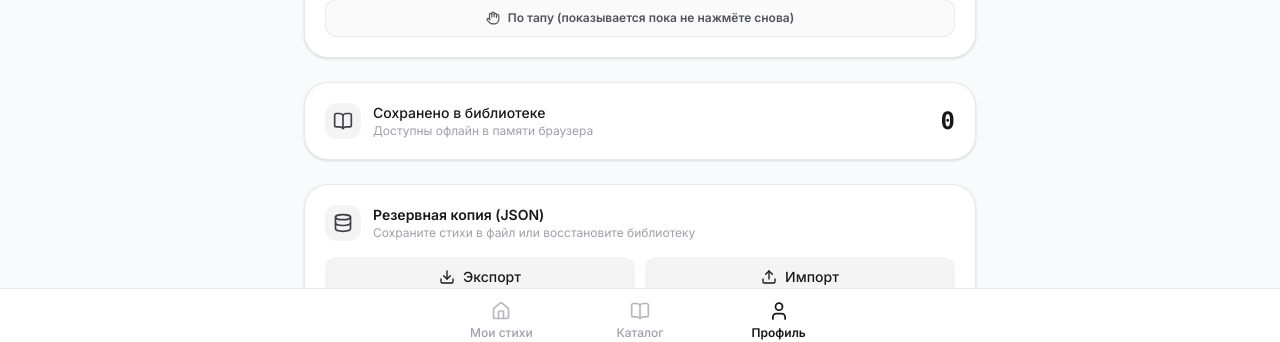
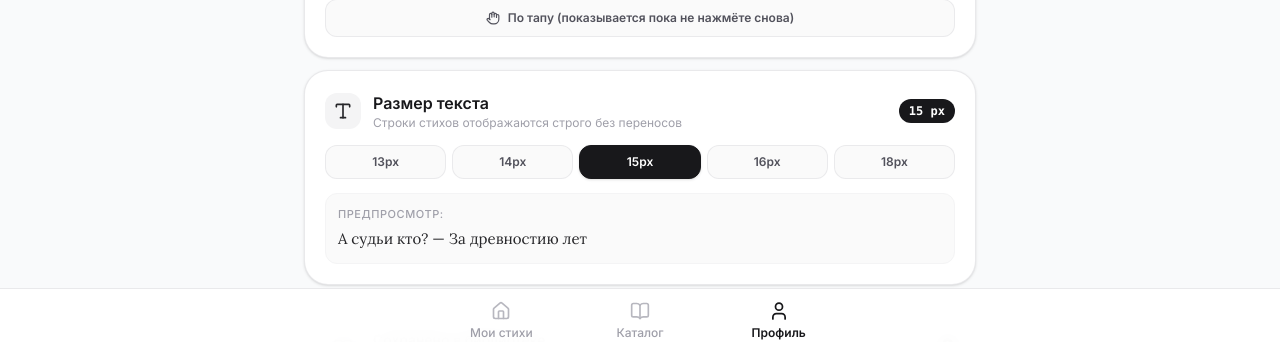
Before and after one commit to kingVitya/verso, a React (Vite) app: page / in a window 1280 px wide. Both pictures are taken after a click on the button "Профиль". Shown: the part 447-789 px from the top of the page. Built offline with nearby package versions, Linux system fonts and the light colour scheme; no server answers.

Commit message:
feat: add adjustable font size feature for memorization text and practice view

```diff
--- a/src/App.jsx
+++ b/src/App.jsx
@@ -1,5 +1,5 @@
 import { useState, useEffect } from 'react'
-import { Home, User, BookOpen, X, Check } from 'lucide-react'
+import { Home, User, BookOpen, Check } from 'lucide-react'
 import clsx from 'clsx'
 import InputView from './components/InputView'
 import PracticeView from './components/PracticeView'
@@ -22,7 +22,14 @@ function App() {
     importLibrary
   } = useLibrary()
   const { theme, setTheme } = useTheme()
-  const { sliderStep, setSliderStep, revealDuration, setRevealDuration } = useSettings()
+  const {
+    sliderStep,
+    setSliderStep,
+    revealDuration,
+    setRevealDuration,
+    fontSize,
+    setFontSize
+  } = useSettings()
 
   const [activeTab, setActiveTab] = useState('main')
   const [route, setRoute] = useState('library')
@@ -105,6 +112,8 @@ function App() {
             setSliderStep={setSliderStep}
             revealDuration={revealDuration}
             setRevealDuration={setRevealDuration}
+            fontSize={fontSize}
+            setFontSize={setFontSize}
             onExport={exportLibrary}
             onImport={importLibrary}
           />
@@ -171,6 +180,8 @@ function App() {
                 onBack={navigateToLibrary}
                 sliderStep={sliderStep}
                 revealDuration={revealDuration}
+                fontSize={fontSize}
+                setFontSize={setFontSize}
                 onCompleteSession={() => recordPracticeSession(activePoem.id)}
               />
             )}
--- a/src/components/MemorizeText.jsx
+++ b/src/components/MemorizeText.jsx
@@ -5,7 +5,7 @@ import { shuffleArray } from '../lib/memorization/shuffle'
 import { getHiddenWordIndices } from '../lib/memorization/hideWords'
 import { calculateWordVisibility } from '../lib/memorization/firstLetters'
 
-export default function MemorizeText({ text, mode, sliderValue, revealDuration = 5 }) {
+export default function MemorizeText({ text, mode, sliderValue, revealDuration = 5, fontSize = 15 }) {
   // We need deterministic shuffling per text chunk for the eraser mode
   // so the hidden words don't jump around when the slider moves.
   const [shuffledWordIndices, setShuffledWordIndices] = useState([])
@@ -215,7 +215,14 @@ export default function MemorizeText({ text, mode, sliderValue, revealDuration =
   }
 
   return (
-    <div className="whitespace-pre-wrap text-lg md:text-xl leading-relaxed text-left font-medium">
+    <div
+      className="whitespace-pre min-w-full w-fit pr-2 text-left font-medium select-text"
+      style={{
+        whiteSpace: 'pre',
+        fontSize: `${fontSize}px`,
+        lineHeight: 1.75
+      }}
+    >
       {renderTokens()}
     </div>
   )
--- a/src/components/PracticeView.jsx
+++ b/src/components/PracticeView.jsx
@@ -9,6 +9,8 @@ export default function PracticeView({
   onBack,
   sliderStep = 5,
   revealDuration = 5,
+  fontSize = 15,
+  setFontSize = () => {},
   onCompleteSession = () => {}
 }) {
   const [sliderValue, setSliderValue] = useState(0)
@@ -78,15 +80,44 @@ export default function PracticeView({
     <>
       <div className="flex flex-col gap-6 md:gap-8 animate-in fade-in duration-300 pb-36 sm:pb-32">
 
-        {/* Top Bar: Back & Toggle */}
-        <div className="flex flex-col md:flex-row gap-4 items-center justify-between">
+        {/* Top Bar: Back, Font Size & Toggle */}
+        <div className="flex flex-col md:flex-row gap-3 md:gap-4 md:items-center justify-between">
+          <div className="flex items-center justify-between w-full md:w-auto gap-3">
             <button
               onClick={handleBack}
-            className="flex items-center gap-2 self-start md:self-auto text-zinc-500 hover:text-zinc-900 dark:text-zinc-400 dark:hover:text-white transition-colors py-2 cursor-pointer"
+              className="flex items-center gap-2 text-zinc-500 hover:text-zinc-900 dark:text-zinc-400 dark:hover:text-white transition-colors py-2 cursor-pointer"
             >
               <ArrowLeft className="w-5 h-5" />
               <span className="font-medium">Назад</span>
             </button>
+
+            {/* Font size quick adjuster */}
+            <div className="flex items-center gap-1 bg-zinc-100 dark:bg-zinc-800/80 p-1 rounded-xl">
+              <button
+                type="button"
+                onClick={() => setFontSize(Math.max(12, fontSize - 1))}
+                disabled={fontSize <= 12}
+                className="w-7 h-7 sm:w-8 sm:h-8 flex items-center justify-center rounded-lg text-xs font-bold text-zinc-600 dark:text-zinc-300 hover:bg-white dark:hover:bg-zinc-700 disabled:opacity-30 disabled:cursor-not-allowed transition-all cursor-pointer active:scale-95"
+                title="Уменьшить шрифт"
+                aria-label="Уменьшить шрифт"
+              >
+                A-
+              </button>
+              <span className="text-[11px] font-mono font-semibold text-zinc-500 dark:text-zinc-400 px-1 min-w-[26px] text-center select-none">
+                {fontSize}
+              </span>
+              <button
+                type="button"
+                onClick={() => setFontSize(Math.min(24, fontSize + 1))}
+                disabled={fontSize >= 24}
+                className="w-7 h-7 sm:w-8 sm:h-8 flex items-center justify-center rounded-lg text-sm font-bold text-zinc-600 dark:text-zinc-300 hover:bg-white dark:hover:bg-zinc-700 disabled:opacity-30 disabled:cursor-not-allowed transition-all cursor-pointer active:scale-95"
+                title="Увеличить шрифт"
+                aria-label="Увеличить шрифт"
+              >
+                A+
+              </button>
+            </div>
+          </div>
 
           {/* Mode Toggle (Segmented Control) */}
           <div className="flex p-1 bg-zinc-100 dark:bg-zinc-800/80 rounded-xl w-full md:w-auto">
@@ -152,12 +183,16 @@ export default function PracticeView({
         )}
 
         {/* Main Text Area */}
-        <div className="bg-white dark:bg-zinc-900 rounded-3xl p-5 md:p-8 border border-zinc-200/80 dark:border-zinc-800 shadow-sm min-h-[40vh] font-serif leading-relaxed">
+        <div
+          className="bg-white dark:bg-zinc-900 rounded-3xl p-4 sm:p-6 md:p-8 border border-zinc-200/80 dark:border-zinc-800 shadow-sm min-h-[40vh] font-serif leading-relaxed overflow-x-auto overscroll-x-contain touch-pan-x"
+          style={{ WebkitOverflowScrolling: 'touch' }}
+        >
           <MemorizeText
             text={displayedText}
             mode={mode}
             sliderValue={sliderValue}
             revealDuration={revealDuration}
+            fontSize={fontSize}
           />
         </div>
       </div>
--- a/src/components/ProfileView.jsx
+++ b/src/components/ProfileView.jsx
@@ -8,14 +8,14 @@ import {
   Sparkles,
   ShieldCheck,
   ChevronDown,
-  Sliders,
   Palette,
   Clock,
   Hand,
   Download,
   Upload,
   Database,
-  AlertCircle
+  AlertCircle,
+  Type
 } from 'lucide-react'
 import clsx from 'clsx'
 
@@ -27,6 +27,8 @@ export default function ProfileView({
   setSliderStep = () => {},
   revealDuration = 5,
   setRevealDuration = () => {},
+  fontSize = 15,
+  setFontSize = () => {},
   onExport = () => {},
   onImport = () => {}
 }) {
@@ -287,7 +289,61 @@ export default function ProfileView({
             <Hand className="w-3.5 h-3.5" />
             <span>По тапу (показывается пока не нажмёте снова)</span>
           </button>
+        </div>
 
+        {/* 3. Text Size Plate ("Размер шрифта") */}
+        <div className="bg-white dark:bg-zinc-900 border border-zinc-200/80 dark:border-zinc-800 rounded-2xl sm:rounded-3xl p-4 sm:p-5 shadow-sm flex flex-col gap-3.5">
+          <div className="flex items-center justify-between">
+            <div className="flex items-center gap-3 min-w-0 mr-2">
+              <div className="p-2 rounded-xl bg-zinc-100 dark:bg-zinc-800 text-zinc-800 dark:text-zinc-200 shrink-0">
+                <Type className="w-4 h-4 sm:w-5 sm:h-5" />
+              </div>
+              <div className="flex flex-col min-w-0">
+                <span className="font-semibold text-sm sm:text-base text-zinc-900 dark:text-zinc-100 truncate">
+                  Размер текста
+                </span>
+                <span className="text-xs text-zinc-400 dark:text-zinc-500 truncate">
+                  Строки стихов отображаются строго без переносов
+                </span>
+              </div>
+            </div>
+
+            <div className="px-2.5 py-1 rounded-full text-xs font-bold bg-zinc-900 text-white dark:bg-zinc-100 dark:text-zinc-900 shrink-0 font-mono">
+              {fontSize} px
+            </div>
+          </div>
+
+          {/* Quick presets row */}
+          <div className="grid grid-cols-5 gap-1.5 w-full">
+            {[13, 14, 15, 16, 18].map((size) => (
+              <button
+                key={size}
+                type="button"
+                onClick={() => setFontSize(size)}
+                className={clsx(
+                  "py-2 rounded-xl text-xs font-semibold transition-all cursor-pointer active:scale-95 border",
+                  fontSize === size
+                    ? "bg-zinc-900 text-white border-zinc-900 dark:bg-zinc-100 dark:text-zinc-900 dark:border-zinc-100 shadow-sm"
+                    : "bg-zinc-50 dark:bg-zinc-800/60 border-zinc-200/70 dark:border-zinc-700/70 text-zinc-600 dark:text-zinc-400 hover:bg-zinc-100 dark:hover:bg-zinc-800"
+                )}
+              >
+                {size}px
+              </button>
+            ))}
+          </div>
+
+          {/* Live Preview Box */}
+          <div className="p-3 bg-zinc-50 dark:bg-zinc-800/40 rounded-xl border border-zinc-100 dark:border-zinc-800 overflow-x-auto">
+            <span className="text-[11px] font-medium text-zinc-400 uppercase tracking-wider block mb-1">
+              Предпросмотр:
+            </span>
+            <div
+              className="whitespace-pre font-serif text-zinc-800 dark:text-zinc-200"
+              style={{ fontSize: `${fontSize}px`, lineHeight: 1.6 }}
+            >
+              А судьи кто? — За древностию лет
+            </div>
+          </div>
         </div>
 
       </div>
--- a/src/hooks/useSettings.js
+++ b/src/hooks/useSettings.js
@@ -31,6 +31,21 @@ export function useSettings() {
     return 5
   })
 
+  const [fontSize, setFontSizeState] = useState(() => {
+    try {
+      const saved = localStorage.getItem('verso_font_size')
+      if (saved !== null) {
+        const parsed = parseInt(saved, 10)
+        if (!isNaN(parsed) && parsed >= 12 && parsed <= 24) {
+          return parsed
+        }
+      }
+    } catch (e) {
+      console.error(e)
+    }
+    return 15
+  })
+
   const setSliderStep = (val) => {
     const num = Math.min(100, Math.max(1, parseInt(val, 10) || 1))
     setSliderStepState(num)
@@ -51,10 +66,22 @@ export function useSettings() {
     }
   }
 
+  const setFontSize = (val) => {
+    const num = Math.min(24, Math.max(12, parseInt(val, 10) || 15))
+    setFontSizeState(num)
+    try {
+      localStorage.setItem('verso_font_size', num.toString())
+    } catch (e) {
+      console.error(e)
+    }
+  }
+
   return {
     sliderStep,
     setSliderStep,
     revealDuration,
-    setRevealDuration
+    setRevealDuration,
+    fontSize,
+    setFontSize
   }
 }
```
Lines whose indentation alone changed are shown as unchanged.
